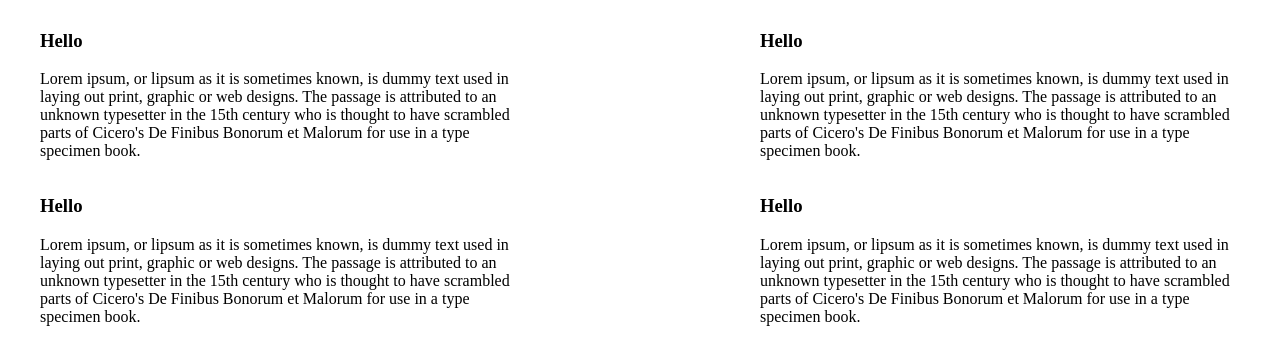
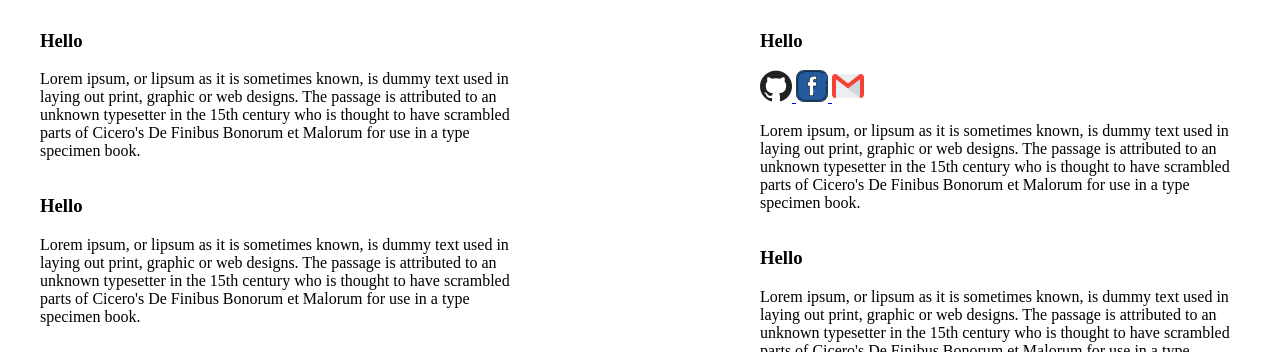
Before and after one commit to Mohanalavala/about-me, a plain HTML site: page index.html in a window 1280 px wide. Shown: the part 297-649 px from the top of the page. Drawn offline with Linux system fonts and the light colour scheme.

Commit message:
added icons

```diff
--- a/index.html
+++ b/index.html
@@ -38,6 +38,16 @@
 <div class="asideContainer">
   <aside>
     <h3>Hello</h3>
+    <a href="https://github.com/Mohanalavala/about-me">
+      <img src="github.png" alt="git" >
+      </a>
+
+     <a href=https://www.facebook.com/Mohan Alavala>
+    <img src="facebook.png" alt="facebook" >
+  </a>
+ <a href="mailto:alavalamohan@gmail.com">
+  <img src="gmail.png" alt="gmail" >
+</a>
    <p>Lorem ipsum, or lipsum as it is sometimes known, is dummy text used in laying out print, graphic or web designs. The passage is attributed to an unknown typesetter in the 15th century who is thought to have scrambled parts of Cicero's De Finibus Bonorum et Malorum for use in a type specimen book.</p>
   </aside>
   <aside>
```
